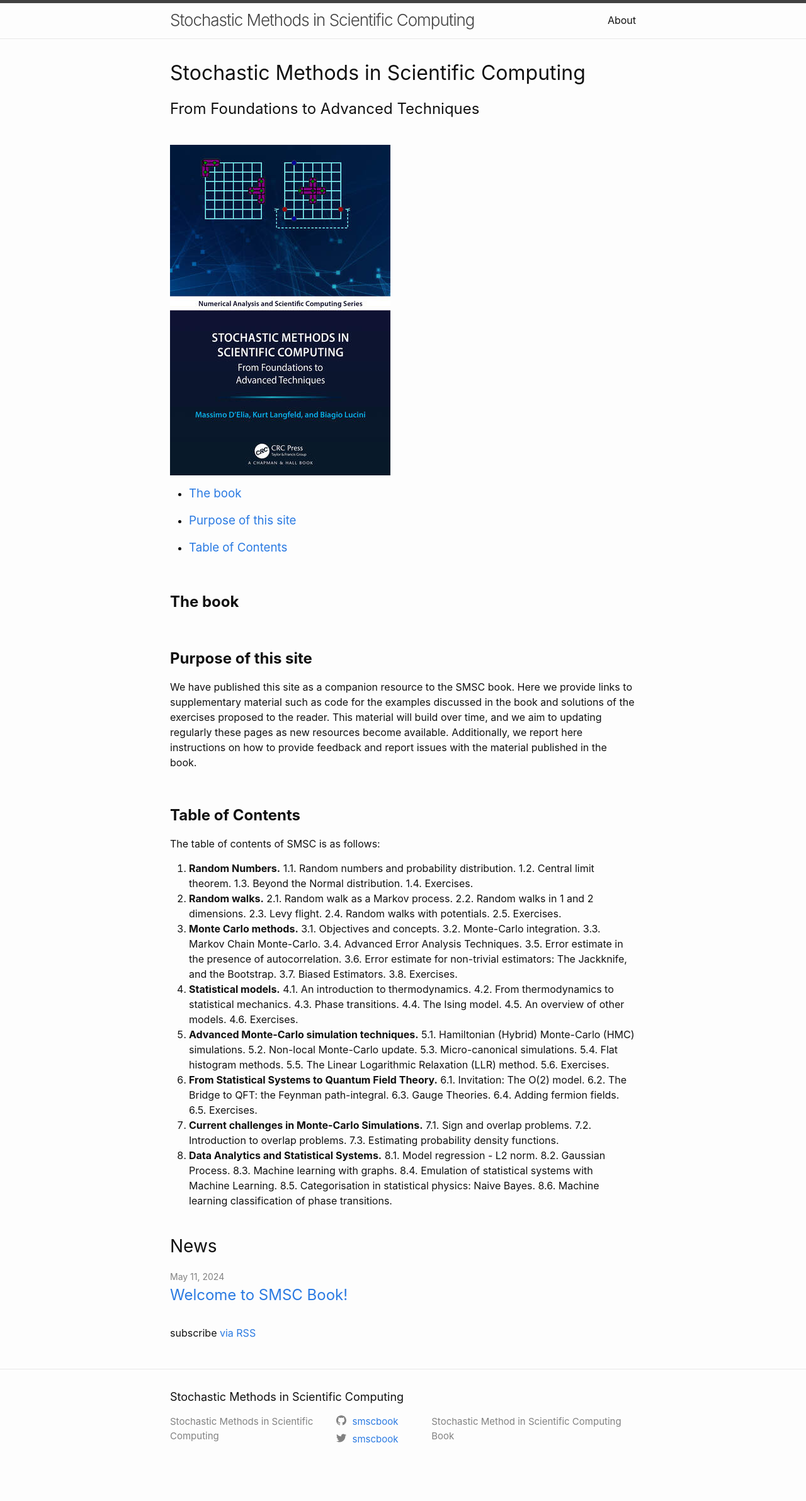
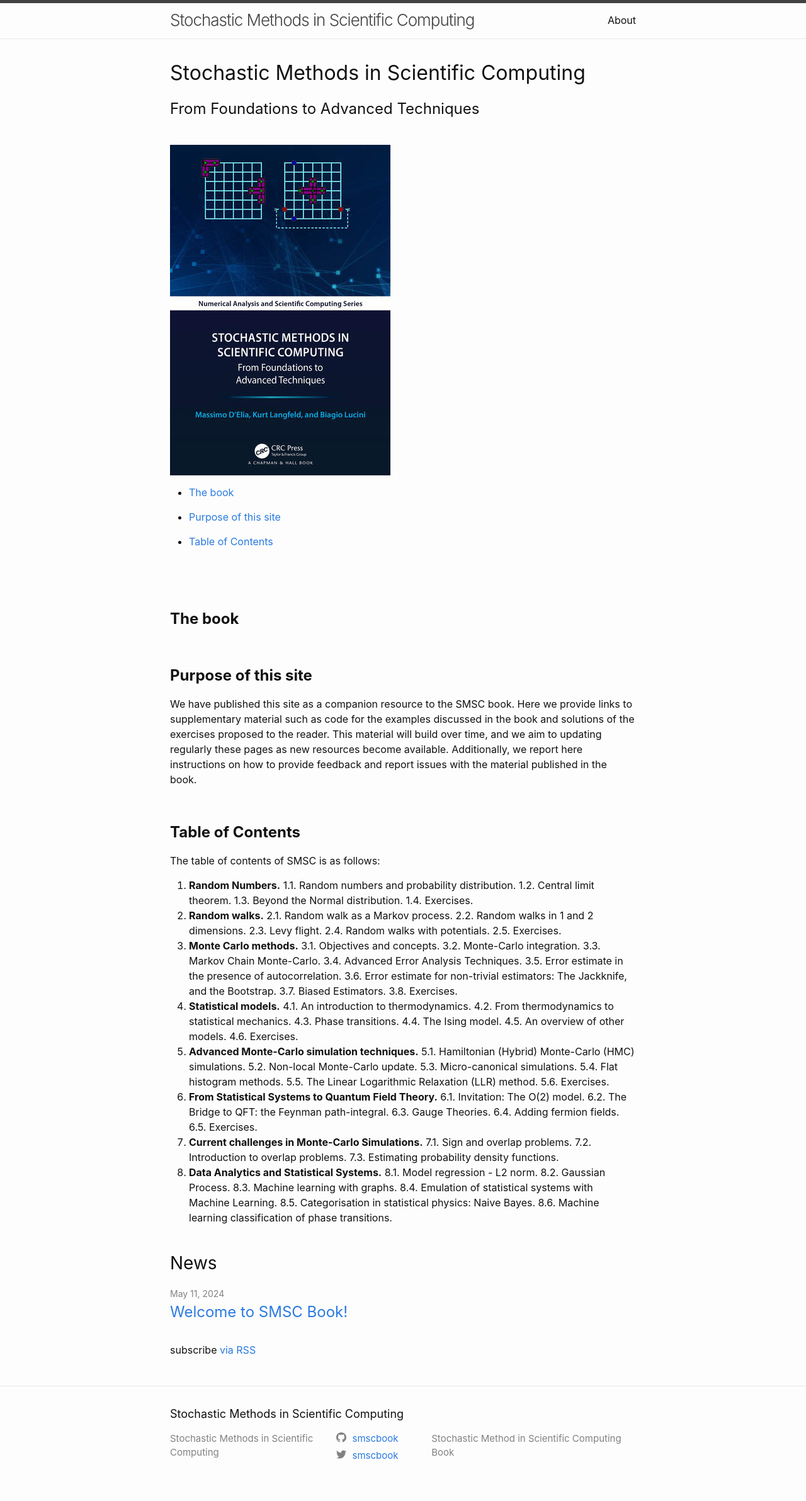
Before and after one commit to smscbook/smscbook.github.io, a Jekyll site: the page built from index.markdown, in a window 1280 px wide. Shown: the whole page at 63% size. Built offline with Jekyll 4.4.1, drawn with Linux system fonts in a browser that asks for light colours; before the commit the page ends 2357 px from its top, so only the background shows below that.

Commit message:
Refining the index

```diff
--- a/index.markdown
+++ b/index.markdown
@@ -9,9 +9,10 @@ subtitle: From Foundations to Advanced Techniques
 
 ![Alt text](figures/smscbookcover.jpg)
 
-- ### [The book](#Thebook)
-- ### [Purpose of this site](#Purpose)
-- ### [Table of Contents](#TOC)
+- #### [The book](#Thebook)
+- #### [Purpose of this site](#Purpose)
+- #### [Table of Contents](#TOC)
+<br>
 
 <br>
 ## **The book** {#Thebook}
```
